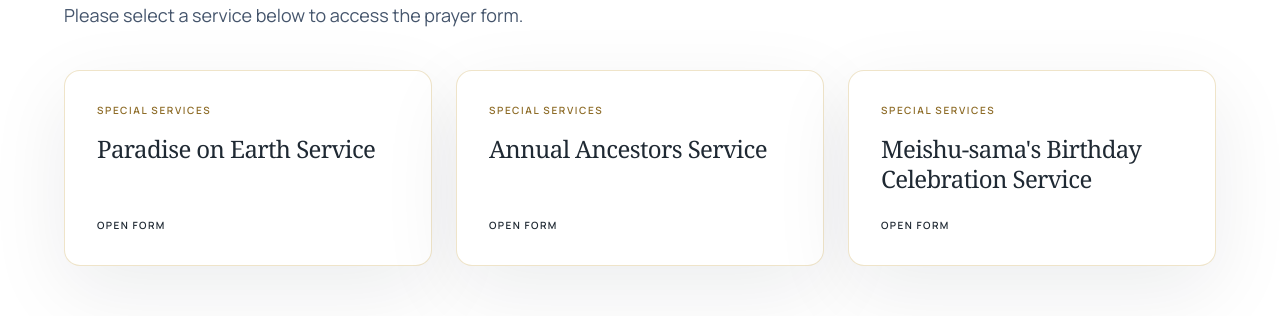
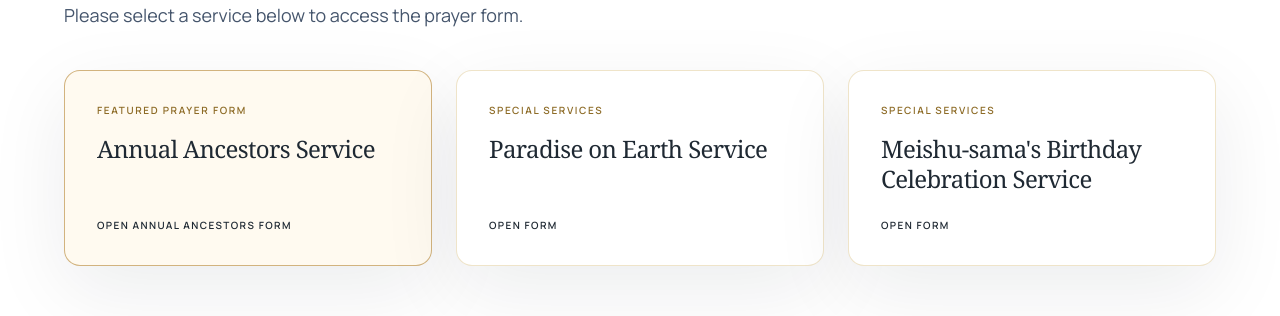
Before and after one commit to USAMiroku/USAMirokuwebsite, a React (Vite) app: page /special-services in a window 1280 px wide. Shown: the part 218-534 px from the top of the page. Built offline with nearby package versions, Linux system fonts and the light colour scheme; no server answers.

Commit message:
Feature Annual Ancestors form on special services page

```diff
--- a/src/data/specialServices.ts
+++ b/src/data/specialServices.ts
@@ -49,6 +49,8 @@
     donate: string
     back: string
     openForm: string
+    annualAncestorsLabel: string
+    openAnnualAncestors: string
   }
 > = {
   en: {
@@ -60,6 +62,8 @@
     donate: 'Donate',
     back: 'Back to Special Services',
     openForm: 'Open form',
+    annualAncestorsLabel: 'Featured prayer form',
+    openAnnualAncestors: 'Open Annual Ancestors Form',
   },
   pt: {
     title: 'Cultos Especiais',
@@ -70,6 +74,8 @@
     donate: 'Doar',
     back: 'Voltar para Cultos Especiais',
     openForm: 'Abrir formulário',
+    annualAncestorsLabel: 'Formulário de oração em destaque',
+    openAnnualAncestors: 'Abrir formulário do Culto Anual dos Antepassados',
   },
   es: {
     title: 'Ceremonias Especiales',
@@ -80,6 +86,8 @@
     donate: 'Donar',
     back: 'Volver a Ceremonias Especiales',
     openForm: 'Abrir formulario',
+    annualAncestorsLabel: 'Formulario de oración destacado',
+    openAnnualAncestors: 'Abrir formulario de la Ceremonia Anual de los Antepasados',
   },
 }
 
--- a/src/pages/SpecialServices.tsx
+++ b/src/pages/SpecialServices.tsx
@@ -7,6 +7,9 @@
 export default function SpecialServices() {
   const { language } = useTranslation()
   const copy = specialServicesLandingCopy[language]
+  const displayedServices = [...specialServices].sort(
+    (a, b) => Number(b.slug === 'annual-ancestors') - Number(a.slug === 'annual-ancestors'),
+  )
 
   usePageMeta({
     title: `${copy.title} | Miroku Association USA | World Messianic Church of America`,
@@ -24,20 +27,23 @@
 
       <section className="px-6">
         <div className="mx-auto grid max-w-6xl gap-6 md:grid-cols-3">
-          {specialServices.map((service) => {
+          {displayedServices.map((service) => {
             const serviceCopy = service.copy[language]
+            const isFeatured = service.slug === 'annual-ancestors'
             return (
               <Link
                 key={service.slug}
                 to={`/special-services/${service.slug}`}
-                className="group flex min-h-[12rem] flex-col rounded-2xl border border-[rgba(184,134,11,0.22)] bg-white p-8 shadow-[0_24px_80px_rgba(15,23,42,0.08)] transition-all duration-300 hover:-translate-y-1 hover:border-sage-600/45"
+                className={`group flex min-h-[12rem] flex-col rounded-2xl border p-8 shadow-[0_24px_80px_rgba(15,23,42,0.08)] transition-all duration-300 hover:-translate-y-1 hover:border-sage-600/45 ${
+                  isFeatured ? 'border-divine-gold/55 bg-[#fffaf0]' : 'border-[rgba(184,134,11,0.22)] bg-white'
+                }`}
               >
                 <span className="text-[10px] font-semibold uppercase tracking-[0.16em] text-sage-600">
-                  {copy.title}
+                  {isFeatured ? copy.annualAncestorsLabel : copy.title}
                 </span>
                 <h2 className="mt-4 text-2xl font-serif leading-tight text-deep-slate">{serviceCopy.cardTitle}</h2>
                 <span className="mt-auto pt-6 text-[10px] font-semibold uppercase tracking-[0.14em] text-deep-slate transition-colors group-hover:text-sage-600">
-                  {copy.openForm}
+                  {isFeatured ? copy.openAnnualAncestors : copy.openForm}
                 </span>
               </Link>
             )
```
